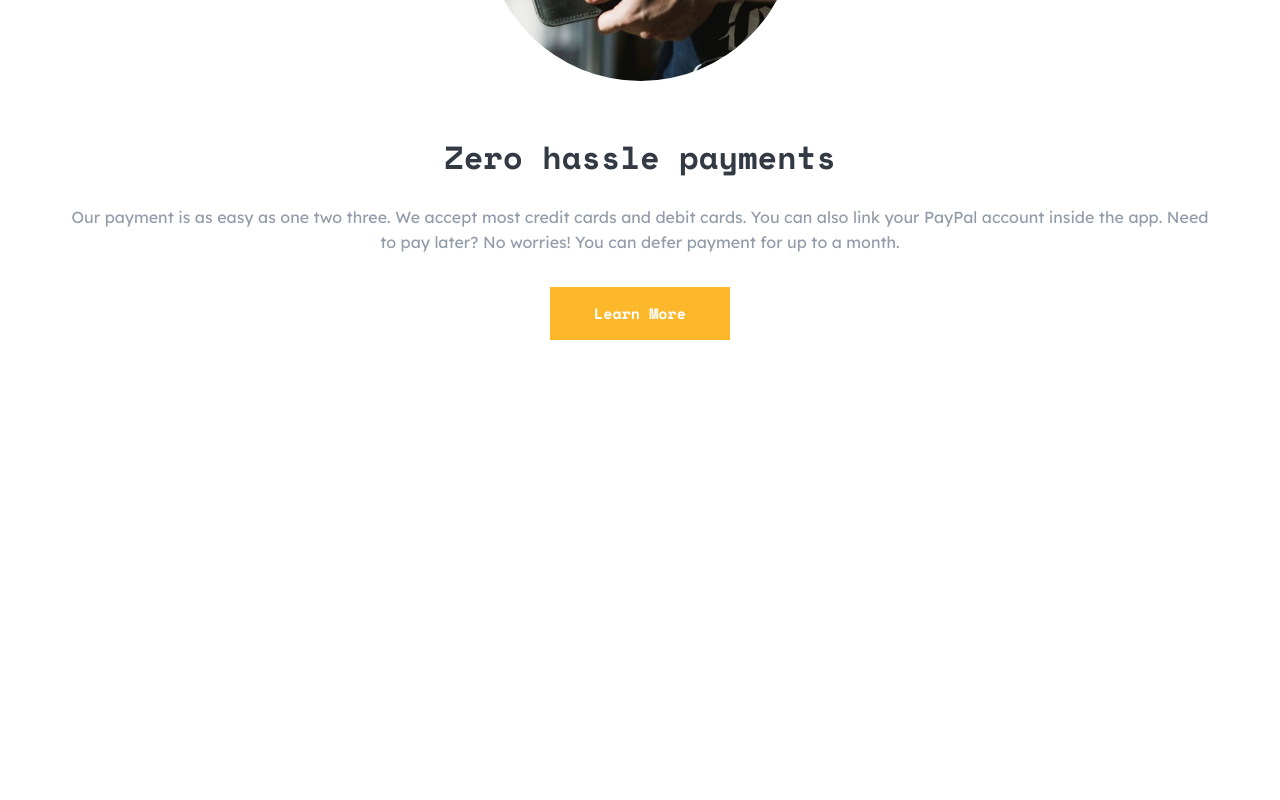
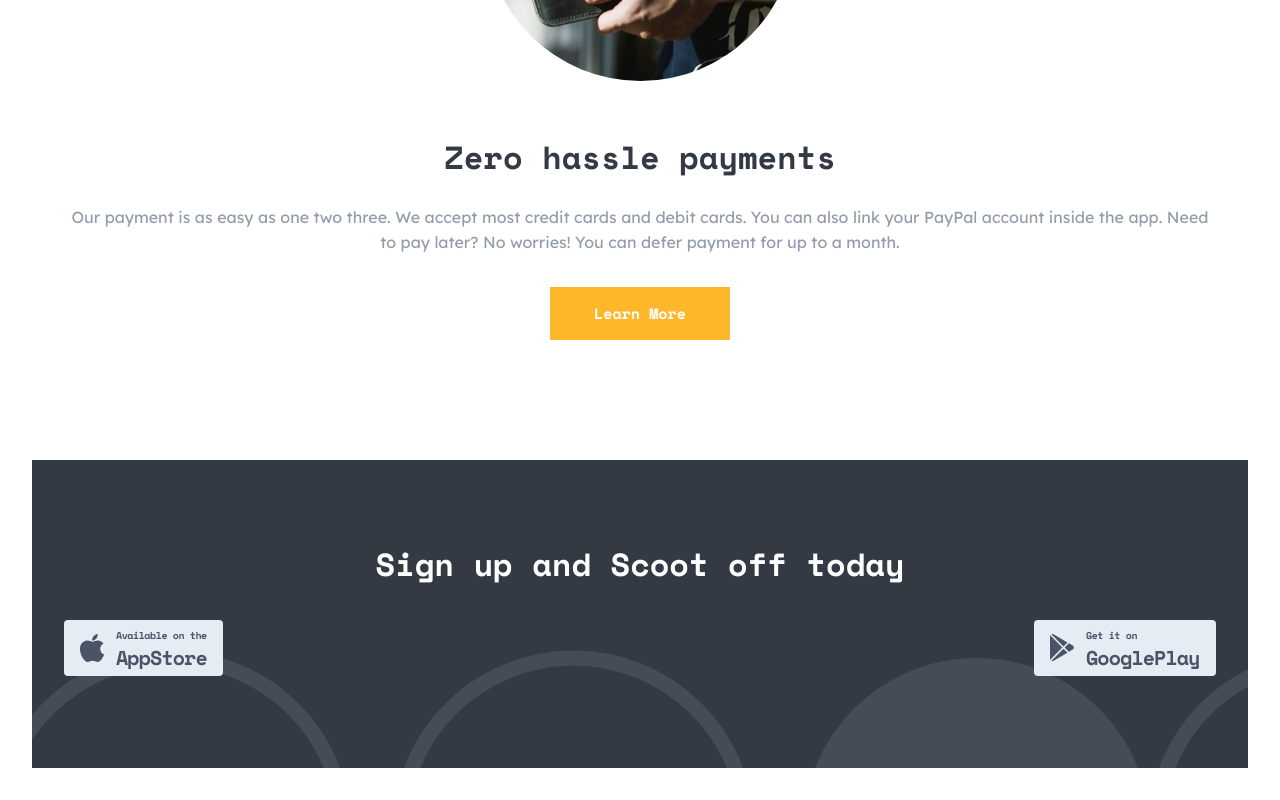
Before and after one commit to Sashankr/scoot-website, a React (Vite) app: page / in a window 1280 px wide. Shown: the part 3262-4062 px from the top of the page. Before the commit the page ends 3754 px from the top, so only its background shows below. Built offline with nearby package versions, Linux system fonts and the light colour scheme.

Commit message:
added FooterBanner component

```diff
--- a/src/App.jsx
+++ b/src/App.jsx
@@ -1,5 +1,6 @@
 import "./App.css";
 import Banner from "./components/Banner";
+import FooterBanner from "./components/FooterBanner";
 import HowToUse from "./components/HowToUse";
 import ImageWithContent from "./components/ImageWithContent";
 import Navbar from "./components/Navbar";
@@ -25,6 +26,7 @@ function App() {
           />
         );
       })}
+      <FooterBanner />
     </div>
   );
 }
--- /dev/null
+++ b/src/components/AppStoreButton.jsx
@@ -0,0 +1,42 @@
+import React from "react";
+
+const AppStoreButton = () => {
+  return (
+    <svg xmlns="http://www.w3.org/2000/svg" width="159" height="56">
+      <g fill="none" fill-rule="evenodd">
+        <rect width="159" height="56" fill="#E5ECF4" rx="4" />
+        <g
+          fill="#495567"
+          font-family="SpaceMono-Bold, Space Mono"
+          font-weight="bold"
+        >
+          <text
+            font-size="20"
+            letter-spacing="-.893"
+            transform="translate(52 8)"
+          >
+            <tspan x="0" y="37">
+              AppStore
+            </tspan>
+          </text>
+          <text
+            font-size="10"
+            letter-spacing="-.446"
+            transform="translate(52 8)"
+          >
+            <tspan x="0" y="11">
+              Available on the
+            </tspan>
+          </text>
+        </g>
+        <path
+          fill="#495567"
+          fill-rule="nonzero"
+          d="M34.017 20.533c1.93 0 3.973 1.044 5.428 2.843-4.768 2.594-3.996 9.352.822 11.162-.663 1.457-.98 2.107-1.835 3.398-1.191 1.8-2.869 4.045-4.952 4.06-1.848.02-2.324-1.194-4.833-1.18-2.509.012-3.03 1.201-4.883 1.184-2.08-.018-3.672-2.043-4.863-3.843-3.33-5.033-3.681-10.941-1.627-14.084 1.462-2.231 3.766-3.536 5.93-3.536 2.204 0 3.591 1.2 5.416 1.2 1.77 0 2.848-1.204 5.397-1.204zM33.683 14c.243 1.649-.428 3.264-1.316 4.406-.948 1.226-2.586 2.175-4.17 2.126-.29-1.58.452-3.205 1.353-4.3.988-1.206 2.683-2.132 4.133-2.232z"
+        />
+      </g>
+    </svg>
+  );
+};
+
+export default AppStoreButton;
--- /dev/null
+++ b/src/components/FooterBanner.jsx
@@ -0,0 +1,26 @@
+import React from "react";
+import AppStoreIcon from "../assets/icons/app-store.svg";
+import PlayStoreIcon from "../assets/icons/google-play.svg";
+import AppStoreButton from "./AppStoreButton";
+import PlayStoreButton from "./PlayStoreButton";
+import "../styles/FooterBanner.css";
+
+const FooterBanner = () => {
+  return (
+    <div className="footer-banner">
+      <div className="container">
+        <h2 className="footer-banner-title">Sign up and Scoot off today</h2>
+        <div className="footer-banner-container">
+          <div className="footer-banner-button">
+            <AppStoreButton />
+          </div>
+          <div>
+            <PlayStoreButton />
+          </div>
+        </div>
+      </div>
+    </div>
+  );
+};
+
+export default FooterBanner;
--- /dev/null
+++ b/src/components/PlayStoreButton.jsx
@@ -0,0 +1,42 @@
+import React from "react";
+
+const PlayStoreButton = () => {
+  return (
+    <svg xmlns="http://www.w3.org/2000/svg" width="182" height="56">
+      <g fill="none" fill-rule="evenodd">
+        <rect width="182" height="56" fill="#E5ECF4" rx="4" />
+        <g
+          fill="#495567"
+          font-family="SpaceMono-Bold, Space Mono"
+          font-weight="bold"
+        >
+          <text
+            font-size="20"
+            letter-spacing="-.893"
+            transform="translate(52 8)"
+          >
+            <tspan x="0" y="37">
+              GooglePlay
+            </tspan>
+          </text>
+          <text
+            font-size="10"
+            letter-spacing="-.446"
+            transform="translate(52 8)"
+          >
+            <tspan x="0" y="11">
+              Get it on
+            </tspan>
+          </text>
+        </g>
+        <path
+          fill="#495567"
+          fill-rule="nonzero"
+          d="M19.605 14.345a2.348 2.348 0 00-2.253-.108l12.152 12.178 3.973-3.992-13.872-8.078zm-3.37 1.02A2.476 2.476 0 0016 16.42v22.276c0 .373.083.729.238 1.047l12.147-12.205-12.15-12.175zm13.27 13.297l-12.132 12.19c.322.149.665.214 1.007.214.422 0 .844-.101 1.225-.33l13.875-8.09-3.974-3.984zM38.76 25.5a.221.221 0 00-.014-.01l-3.852-2.242-4.27 4.29 4.273 4.28 3.863-2.252a2.362 2.362 0 001.144-2.033A2.36 2.36 0 0038.76 25.5z"
+        />
+      </g>
+    </svg>
+  );
+};
+
+export default PlayStoreButton;
--- a/src/index.css
+++ b/src/index.css
@@ -23,3 +23,11 @@ body {
   --color-light-text: #e5ecf4;
   --color-description: #939caa;
 }
+
+.container {
+  padding: 0 32px;
+}
+
+svg {
+  font-family: var(--font-primary);
+}
--- /dev/null
+++ b/src/styles/FooterBanner.css
@@ -0,0 +1,25 @@
+.footer-banner {
+  background-image: url(/src/assets/patterns/semi-circles.svg);
+  background-color: var(--color-primary);
+  background-repeat: repeat no-repeat;
+  background-position: -71% 190px;
+  padding: 88px 0;
+}
+
+.footer-banner-title {
+  font-size: 32px;
+  line-height: 32px;
+  font-family: var(--font-primary);
+  color: var(--color-light);
+  text-align: center;
+  margin-bottom: 40px;
+}
+
+.footer-banner-container {
+  display: flex;
+  justify-content: space-between;
+}
+
+.footer-banner-button {
+  margin-right: 13px;
+}
```
Also changed, not shown: 2 other files (tests, documents, lock files or other folders).
